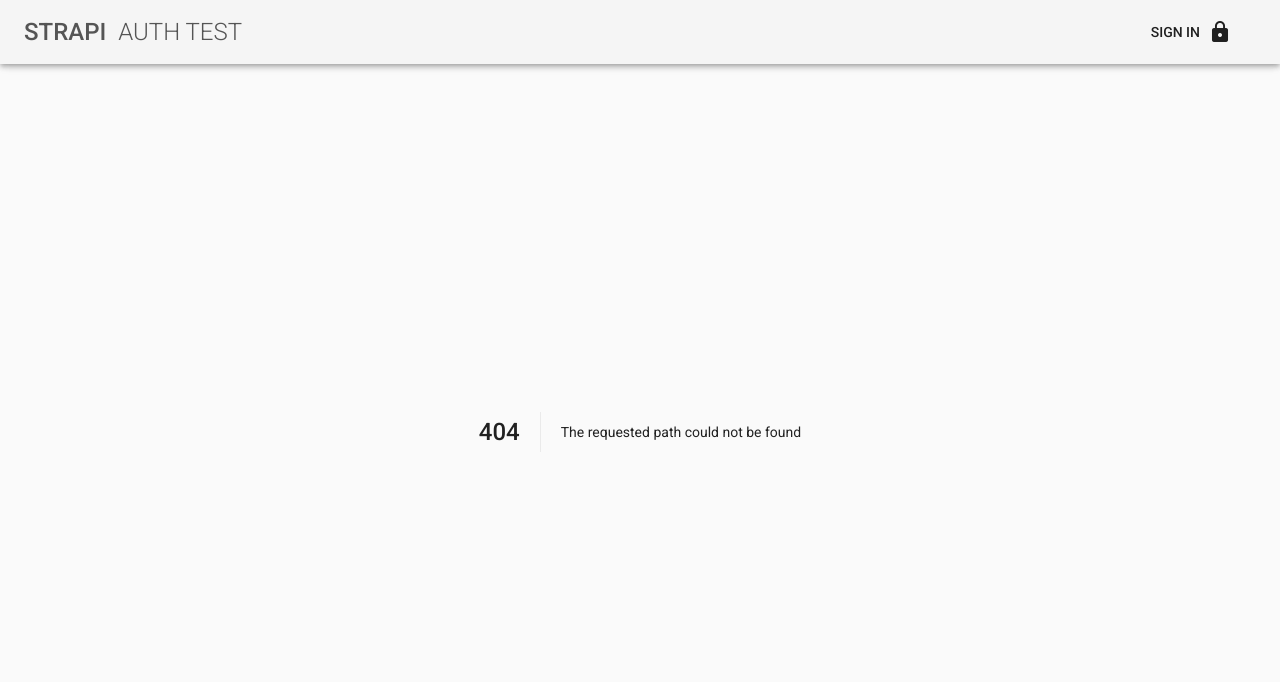
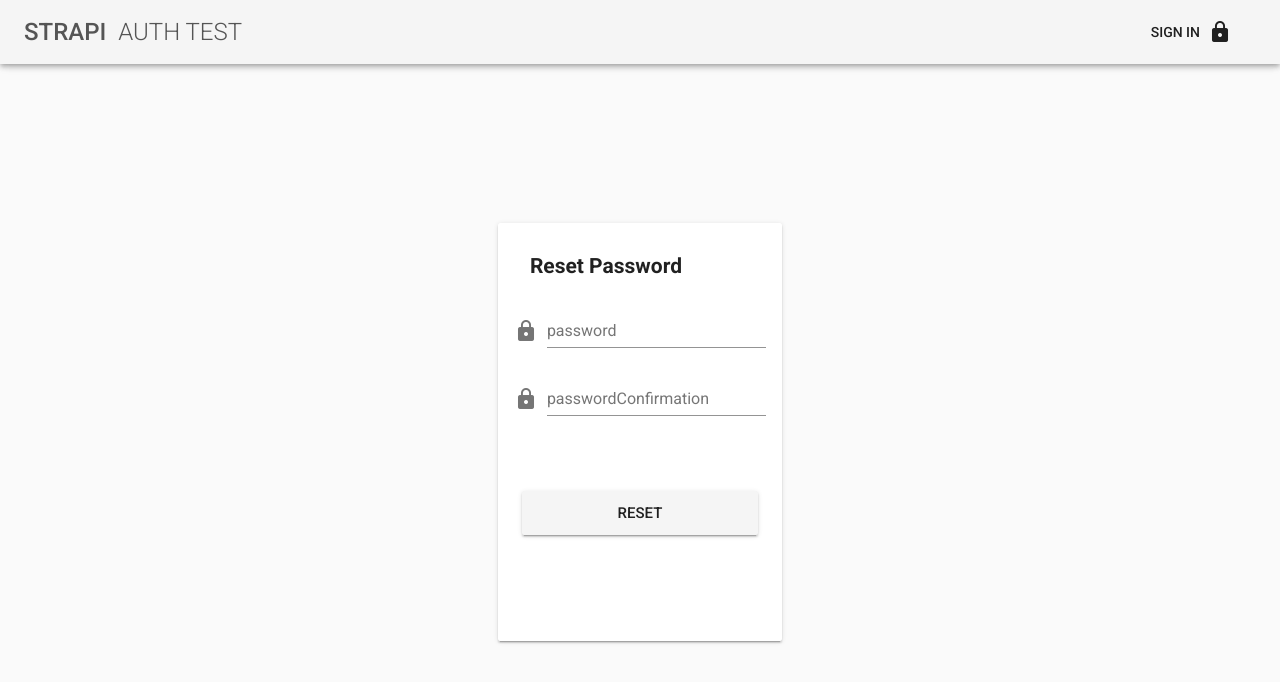
Before and after one commit to ICJIA/strapi-authentication-test, a Vue app: page /reset in a window 1280 px wide. Before the commit this address led to /404. Shown: the top 682 px of the page. Built offline with nearby package versions, Linux system fonts and the light colour scheme.

Commit message:
feat: initial reset password route

```diff
--- a/src/router.js
+++ b/src/router.js
@@ -38,6 +38,12 @@ const router = new Router({
         import(/* webpackChunkName: "login" */ "./views/Forgot.vue")
     },
     {
+      path: "/reset",
+      name: "reset",
+      component: () =>
+        import(/* webpackChunkName: "reset" */ "./views/Reset.vue")
+    },
+    {
       path: "/404",
       name: "error",
       component: () => import(/* webpackChunkName: "login" */ "./views/404.vue")
--- a/src/store.js
+++ b/src/store.js
@@ -20,9 +20,10 @@ export default new Vuex.Store({
       state.jwt = jwt;
       state.userMeta = userMeta;
     },
-    auth_reset(state) {
-      state.status = `Success! Please check your email for your reset link`;
+    auth_reset(state, message) {
+      state.status = message;
     },
+
     auth_error(state, err) {
       state.status = `${err}`;
     },
@@ -45,6 +46,35 @@ export default new Vuex.Store({
         resolve();
       });
     },
+    reset({ commit }, payload) {
+      commit("clear_status");
+      return new Promise((resolve, reject) => {
+        commit("clear_status");
+        axios({
+          url: "https://strapidev.icjia-api.cloud/auth/reset-password",
+          data: payload,
+          method: "POST"
+        })
+          .then(resp => {
+            commit("auth_reset", "Success! You've reset your password.");
+            commit("logout");
+            localStorage.removeItem("jwt");
+            localStorage.removeItem("userMeta");
+            delete axios.defaults.headers.common["Authorization"];
+            resolve(resp);
+          })
+          .catch(err => {
+            let statusCode = JSON.stringify(err.response.data.statusCode);
+            console.log(statusCode);
+            console.log(err);
+            let message = "There was an error. Your password was not reset.";
+
+            commit("auth_error", message);
+
+            reject(err);
+          });
+      });
+    },
     forgot({ commit }, email) {
       commit("clear_status");
       return new Promise((resolve, reject) => {
@@ -54,8 +84,7 @@ export default new Vuex.Store({
         let data = {};
         data.email = email;
 
-        data.url =
-          "https://strapidev.icjia-api.cloud/admin/plugins/users-permissions/auth/reset-password";
+        data.url = "https://strapi-auth.netlify.com/reset";
         console.log(data);
         axios({
           url: "https://strapidev.icjia-api.cloud/auth/forgot-password",
@@ -63,7 +92,10 @@ export default new Vuex.Store({
           method: "POST"
         })
           .then(resp => {
-            commit("auth_reset");
+            commit(
+              "auth_reset",
+              "Success! Please check your email for your reset link"
+            );
             resolve(resp);
           })
           .catch(err => {
--- /dev/null
+++ b/src/views/Reset.vue
@@ -0,0 +1,75 @@
+<template>
+  <v-container fill-height>
+    <v-layout row class="text-xs-center" align-center justify-center>
+      <v-flex xs3 class="grey lighten-4">
+        <transition name="fade">
+          <v-card class="pt-1 pb-5 pl-3 pr-3">
+            <v-card-title primary-title>
+              <h2>Reset Password</h2>
+            </v-card-title>
+            <v-form>
+              <v-text-field
+                prepend-icon="lock"
+                name="password"
+                label="password"
+                v-model="password"
+                type="password"
+                autocomplete="password"
+              ></v-text-field>
+              <v-text-field
+                prepend-icon="lock"
+                name="passwordConfirmation"
+                label="passwordConfirmation"
+                type="password"
+                v-model="passwordConfirmation"
+                autocomplete="passwordConfirmation"
+              ></v-text-field>
+              <div style="color: red; font-size: 12px">{{matchStatus}}</div>
+              <v-card-actions class="mt-5">
+                <v-btn primary large block @click="reset">Reset</v-btn>
+              </v-card-actions>
+
+              <div style="height: 50px; color: red; font-weight: bold">{{this.$store.state.status}}</div>
+            </v-form>
+          </v-card>
+        </transition>
+      </v-flex>
+    </v-layout>
+  </v-container>
+</template>
+<script>
+export default {
+  created() {
+    this.$store.commit("clear_status");
+  },
+  data() {
+    return {
+      password: "",
+      passwordConfirmation: "",
+      matchStatus: ""
+    };
+  },
+  methods: {
+    reset() {
+      let code = this.$route.query.code;
+      let password = this.password.toString();
+      let passwordConfirmation = this.passwordConfirmation.toString();
+      let payload = {};
+      payload.code = code;
+      payload.password = password;
+      payload.passwordConfirmation = passwordConfirmation;
+
+      if (this.password !== this.passwordConfirmation) {
+        this.matchStatus = "Passwords must match";
+      } else {
+        this.matchStatus = "";
+        console.log(payload);
+        this.$store.dispatch("reset", payload).then(console.log("finished"));
+      }
+    }
+  }
+};
+</script>
+
+<style scoped>
+</style>
```
